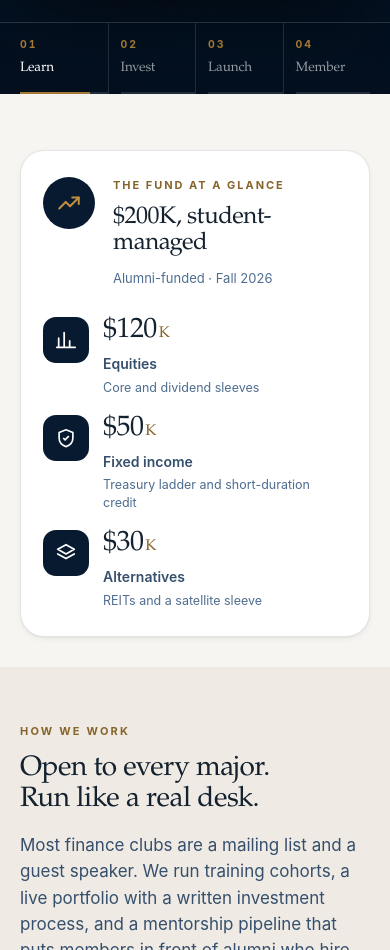
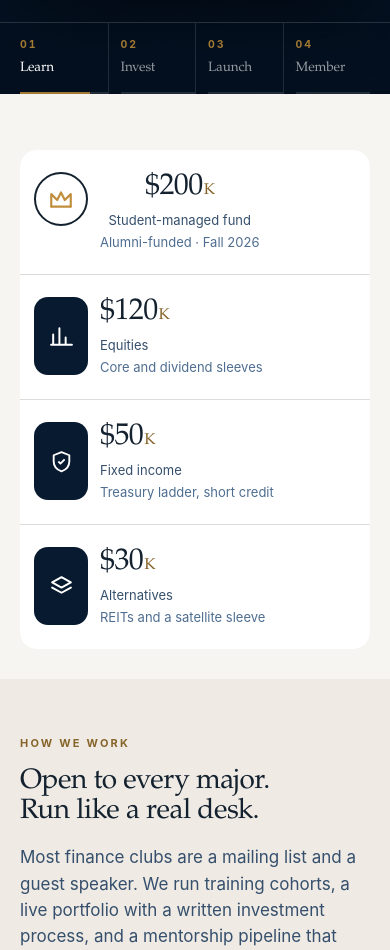
Before and after one commit to TBLopez/baruch-financial-group, a plain HTML site: page index.html in a window 390 px wide. Shown: the part 893-1843 px from the top of the page. Drawn offline with Linux system fonts and the light colour scheme.

Commit message:
Rebuild fund ribbon to match stats-ribbon reference
One white 4-column card with hairline dividers; each column pairs a leading
visual (brand mark in col 1, sector tile in cols 2-4) with a big serif figure
and a sans caption. Numbers share one baseline, captions normalize to two
lines, responsive 2-up/1-up reflow verified.

```diff
--- a/assets/css/styles.css
+++ b/assets/css/styles.css
@@ -479,53 +479,49 @@ p { margin: 0; text-wrap: pretty; }
 .pill.warn { background: var(--warn-soft); color: var(--warn); border-color: var(--warn-soft); }
 .pill .dot { width: 6px; height: 6px; border-radius: 999px; background: currentColor; }
 
+/* Stats ribbon — one white card, four equal columns split by hairline rules.
+   Each column pairs a visual (brand mark or sector tile) with a big serif
+   figure and a sans caption to its right. */
 .stats-ribbon {
   display: grid;
-  grid-template-columns: minmax(260px, 0.85fr) minmax(0, 1.6fr);
-  gap: clamp(28px, 4vw, 64px);
-  align-items: center;
-  padding: clamp(26px, 3.4vw, 44px) clamp(22px, 3vw, 40px);
+  grid-template-columns: repeat(4, minmax(0, 1fr));
+  gap: 1px;
+  background: var(--line);
+  border-radius: var(--r-lg);
+  overflow: hidden;
+}
+.stats-col {
+  display: flex; align-items: flex-start;
+  gap: clamp(12px, 1.2vw, 16px);
   background: var(--surface);
-  border: 1px solid var(--line);
-  border-radius: var(--r-xl);
-  box-shadow: var(--sh-1);
+  padding: clamp(22px, 2.4vw, 34px) clamp(14px, 1.2vw, 20px);
+  min-width: 0;
 }
-.stats-intro { display: flex; gap: 18px; align-items: flex-start; }
-.stats-badge {
-  width: clamp(52px, 4vw, 62px); height: clamp(52px, 4vw, 62px); flex: none;
-  border-radius: 50%; display: grid; place-items: center;
-  background: var(--band-bg); color: var(--accent);
+.stats-col-body { min-width: 0; }
+.stats-col-lead .stats-col-body { text-align: center; }
+
+.stats-logo {
+  flex: none; width: 54px; height: 54px; border-radius: 50%;
+  border: 2px solid var(--btn-bg);
+  display: grid; place-items: center; color: var(--accent);
 }
-.stats-badge svg { width: 26px; height: 26px; }
-.stats-intro-body { min-width: 0; }
-.stats-eyebrow {
-  font-family: var(--sans); font-size: 11px; font-weight: 700;
-  letter-spacing: 0.18em; text-transform: uppercase;
-  color: var(--accent-text); margin: 0 0 10px;
+.stats-logo svg { width: 26px; height: 26px; }
+
+.stats-icon {
+  flex: none; width: 54px; height: 78px; border-radius: 14px;
+  background: var(--band-bg); color: #fff;
+  display: grid; place-items: center;
 }
-.stats-title {
-  font-family: var(--display); font-size: clamp(24px, 2.6vw, 34px);
-  line-height: 1.12; letter-spacing: -0.02em; color: var(--ink-strong);
-  margin: 0;
-}
-.stats-sub { font-size: 13px; color: var(--ink-3); margin: 10px 0 0; }
+.stats-icon svg { width: 25px; height: 25px; }
 
-.stats-cells { display: grid; grid-template-columns: repeat(3, minmax(0, 1fr)); gap: clamp(18px, 2.4vw, 30px); }
-.stats-cell { display: flex; gap: 14px; align-items: flex-start; }
-.stats-cell-badge {
-  width: 46px; height: 46px; flex: none; border-radius: 13px;
-  display: grid; place-items: center;
-  background: var(--band-bg); color: #fff;
-}
-.stats-cell-badge svg { width: 22px; height: 22px; }
-.stats-cell-body { min-width: 0; }
-.stats-cell-body .count {
-  font-family: var(--display); font-size: clamp(28px, 3vw, 40px);
+.stats-num {
+  font-family: var(--display);
+  font-size: clamp(30px, 3.4vw, 46px);
   line-height: 1; letter-spacing: -0.02em; color: var(--ink-strong);
 }
-.stats-cell-body .count .suffix { font-size: 0.55em; color: var(--accent-text); margin-left: 2px; }
-.stats-cell-body .lbl { font-size: 14px; font-weight: 600; color: var(--ink-2); margin-top: 8px; }
-.stats-cell-body .note { font-size: 12.5px; line-height: 1.45; color: var(--ink-3); margin-top: 3px; }
+.stats-num .suffix { font-size: 0.52em; color: var(--accent-text); margin-left: 1px; }
+.stats-caption { font-family: var(--sans); font-size: 13px; line-height: 1.5; color: var(--ink-2); margin-top: 9px; text-wrap: pretty; }
+.stats-caption .stats-note { display: block; color: var(--ink-3); margin-top: 2px; }
 
 .feature-row { display: grid; grid-template-columns: repeat(3, 1fr); gap: clamp(18px, 2.6vw, 34px); }
 .feature { padding-top: 24px; border-top: 2px solid var(--btn-bg); }
@@ -975,7 +971,7 @@ p { margin: 0; text-wrap: pretty; }
   .filter-rail { position: static; }
   .rail-list { flex-direction: row; flex-wrap: wrap; }
   .rail-item { width: auto; }
-  .stats-ribbon { grid-template-columns: 1fr; }
+  .stats-ribbon { grid-template-columns: repeat(2, minmax(0, 1fr)); }
 }
 
 @media (max-width: 860px) {
@@ -983,7 +979,6 @@ p { margin: 0; text-wrap: pretty; }
   .burger { display: grid; }
   .grid.g3, .feature-row { grid-template-columns: 1fr 1fr; }
   .detail-grid { grid-template-columns: 1fr; }
-  .stats-cells { grid-template-columns: 1fr; }
   .footer-grid { grid-template-columns: 1fr 1fr; }
   .hero-tab-sub { display: none; }
   .program-main { grid-template-columns: 1fr; }
@@ -992,6 +987,7 @@ p { margin: 0; text-wrap: pretty; }
 
 @media (max-width: 620px) {
   .grid.g3, .feature-row { grid-template-columns: 1fr; }
+  .stats-ribbon { grid-template-columns: 1fr; }
   .hero-tabs-inner { grid-template-columns: repeat(4, 1fr); }
   .hero-tab { padding: 14px 12px 14px 0; }
   .hero-tab + .hero-tab { padding-left: 12px; }
--- a/assets/js/bundle.js
+++ b/assets/js/bundle.js
@@ -47,7 +47,7 @@ const BRAND = {
 /* Where the student-managed fund is allocated — the "at a glance" band. */
 const AUM_BREAKDOWN = [
   { label: 'Equities', value: 120, unit: 'K', note: 'Core and dividend sleeves', icon: 'bars' },
-  { label: 'Fixed income', value: 50, unit: 'K', note: 'Treasury ladder and short-duration credit', icon: 'shield' },
+  { label: 'Fixed income', value: 50, unit: 'K', note: 'Treasury ladder, short credit', icon: 'shield' },
   { label: 'Alternatives', value: 30, unit: 'K', note: 'REITs and a satellite sleeve', icon: 'layers' },
 ];
 
@@ -685,6 +685,7 @@ const ICONS = {
   bars: '<svg viewBox="0 0 24 24" fill="none" stroke="currentColor" stroke-width="1.9" stroke-linecap="round" stroke-linejoin="round"><path d="M4 20V10M10 20V4M16 20v-7M22 20H2"/></svg>',
   shield: '<svg viewBox="0 0 24 24" fill="none" stroke="currentColor" stroke-width="1.8" stroke-linejoin="round"><path d="M12 3l7.5 3v6c0 4.6-3.1 7.9-7.5 9.4C7.6 19.9 4.5 16.6 4.5 12V6z"/><path d="M9 12l2 2 4-4"/></svg>',
   layers: '<svg viewBox="0 0 24 24" fill="none" stroke="currentColor" stroke-width="1.9" stroke-linecap="round" stroke-linejoin="round"><path d="M12 3l9 5-9 5-9-5 9-5z"/><path d="M3 13l9 5 9-5"/></svg>',
+  mark: '<svg viewBox="0 0 24 24" fill="none" stroke="currentColor" stroke-width="2" stroke-linecap="round" stroke-linejoin="round"><path d="M3 19V7.5L8.5 13 12 6l3.5 7L21 7.5V19"/><path d="M3 19h18"/></svg>',
 };
 
 /* ---------------------------------------------------------------- helpers */
@@ -1566,25 +1567,21 @@ function renderAumBand() {
   host.innerHTML = `
     <div class="wrap">
       <div class="stats-ribbon reveal">
-        <div class="stats-intro">
-          <span class="stats-badge" aria-hidden="true">${ICONS.trendingUp}</span>
-          <div class="stats-intro-body">
-            <p class="stats-eyebrow">The fund at a glance</p>
-            <h2 class="stats-title">$<span data-count="${FIRM.fund}">0</span>K, student-managed</h2>
-            <p class="stats-sub">Alumni-funded · ${esc(FIRM.fundAsOf)}</p>
+        <div class="stats-col stats-col-lead">
+          <span class="stats-logo" aria-hidden="true">${ICONS.mark}</span>
+          <div class="stats-col-body">
+            <div class="stats-num">$<span data-count="${FIRM.fund}">0</span><span class="suffix">K</span></div>
+            <div class="stats-caption">Student-managed fund<span class="stats-note">Alumni-funded · ${esc(FIRM.fundAsOf).replace(/ /g, '&nbsp;')}</span></div>
           </div>
         </div>
-        <div class="stats-cells">
-          ${AUM_BREAKDOWN.map((a, i) => `
-            <div class="stats-cell reveal d${i + 1}">
-              <span class="stats-cell-badge" aria-hidden="true">${ICONS[a.icon] || ICONS.bars}</span>
-              <div class="stats-cell-body">
-                <div class="count">$<span data-count="${a.value}">0</span><span class="suffix">K</span></div>
-                <div class="lbl">${esc(a.label)}</div>
-                <div class="note">${esc(a.note)}</div>
-              </div>
-            </div>`).join('')}
-        </div>
+        ${AUM_BREAKDOWN.map((a) => `
+          <div class="stats-col">
+            <span class="stats-icon" aria-hidden="true">${ICONS[a.icon] || ICONS.bars}</span>
+            <div class="stats-col-body">
+              <div class="stats-num">$<span data-count="${a.value}">0</span><span class="suffix">K</span></div>
+              <div class="stats-caption">${esc(a.label)}<span class="stats-note">${esc(a.note)}</span></div>
+            </div>
+          </div>`).join('')}
       </div>
     </div>`;
 }
--- a/assets/js/data.js
+++ b/assets/js/data.js
@@ -34,7 +34,7 @@ export const BRAND = {
 /* Where the student-managed fund is allocated — the "at a glance" band. */
 export const AUM_BREAKDOWN = [
   { label: 'Equities', value: 120, unit: 'K', note: 'Core and dividend sleeves', icon: 'bars' },
-  { label: 'Fixed income', value: 50, unit: 'K', note: 'Treasury ladder and short-duration credit', icon: 'shield' },
+  { label: 'Fixed income', value: 50, unit: 'K', note: 'Treasury ladder, short credit', icon: 'shield' },
   { label: 'Alternatives', value: 30, unit: 'K', note: 'REITs and a satellite sleeve', icon: 'layers' },
 ];
 
--- a/assets/js/site.js
+++ b/assets/js/site.js
@@ -21,6 +21,7 @@ export const ICONS = {
   bars: '<svg viewBox="0 0 24 24" fill="none" stroke="currentColor" stroke-width="1.9" stroke-linecap="round" stroke-linejoin="round"><path d="M4 20V10M10 20V4M16 20v-7M22 20H2"/></svg>',
   shield: '<svg viewBox="0 0 24 24" fill="none" stroke="currentColor" stroke-width="1.8" stroke-linejoin="round"><path d="M12 3l7.5 3v6c0 4.6-3.1 7.9-7.5 9.4C7.6 19.9 4.5 16.6 4.5 12V6z"/><path d="M9 12l2 2 4-4"/></svg>',
   layers: '<svg viewBox="0 0 24 24" fill="none" stroke="currentColor" stroke-width="1.9" stroke-linecap="round" stroke-linejoin="round"><path d="M12 3l9 5-9 5-9-5 9-5z"/><path d="M3 13l9 5 9-5"/></svg>',
+  mark: '<svg viewBox="0 0 24 24" fill="none" stroke="currentColor" stroke-width="2" stroke-linecap="round" stroke-linejoin="round"><path d="M3 19V7.5L8.5 13 12 6l3.5 7L21 7.5V19"/><path d="M3 19h18"/></svg>',
 };
 
 /* ---------------------------------------------------------------- helpers */
```
Also changed, not shown: assets/js/home.js (+13 -17 lines).
